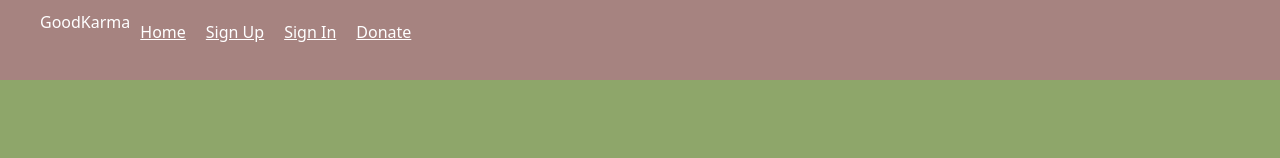
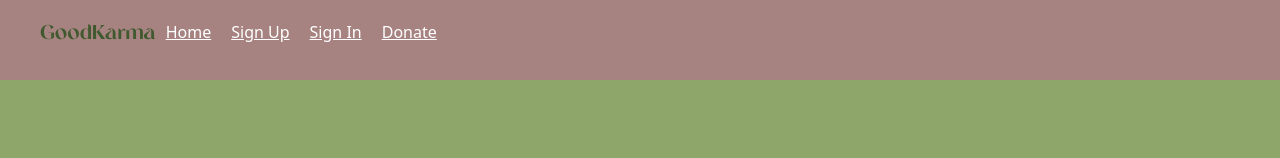
Before and after one commit to AnnieRae1111/Giveback-app-front-end, a React (Create React App) app in the folder giveback-app/: page / in a window 1280 px wide. Shown: the top 158 px of the page. Built offline with nearby package versions, Linux system fonts and the light colour scheme; no server answers.

Commit message:
fixed logo in header

```diff
--- a/giveback-app/src/css/Header.css
+++ b/giveback-app/src/css/Header.css
@@ -1,3 +1,15 @@
+@font-face {
+    font-family: 'tangerineregular';
+    src: url('/src/fonts/tangerine-webfont.woff2') format('woff2'),
+          url('/src/fonts/tangerine-webfont.woff') format('woff');
+    font-weight: normal;
+    font-style: normal;
+
+}
+
+
+
+
 .header-container{
     height: 80px;
     display:flex;
@@ -25,7 +37,9 @@
 }
 
 .good-karma-logo{
-    margin-top: 10px;
-    color:white;
+    margin-top: 20px;
+    color:#40592E;
     margin-left:40px;
+    font-family: tangerineregular;
+    font-size: 20px;
 }
```
